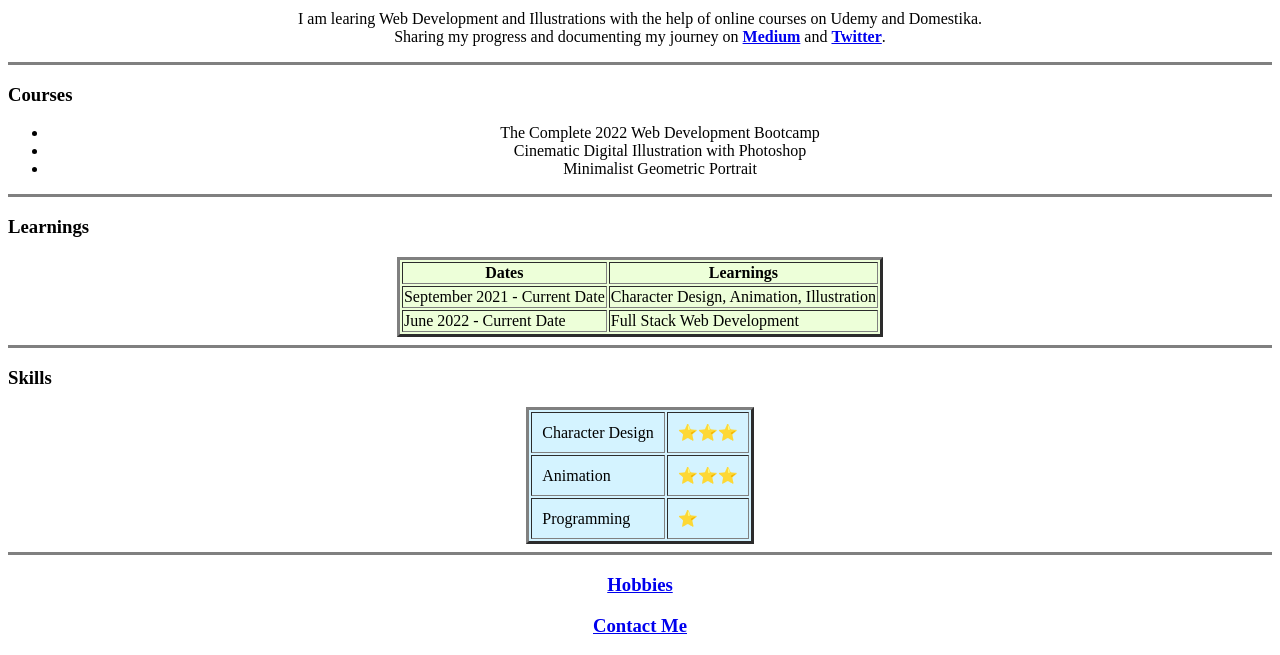
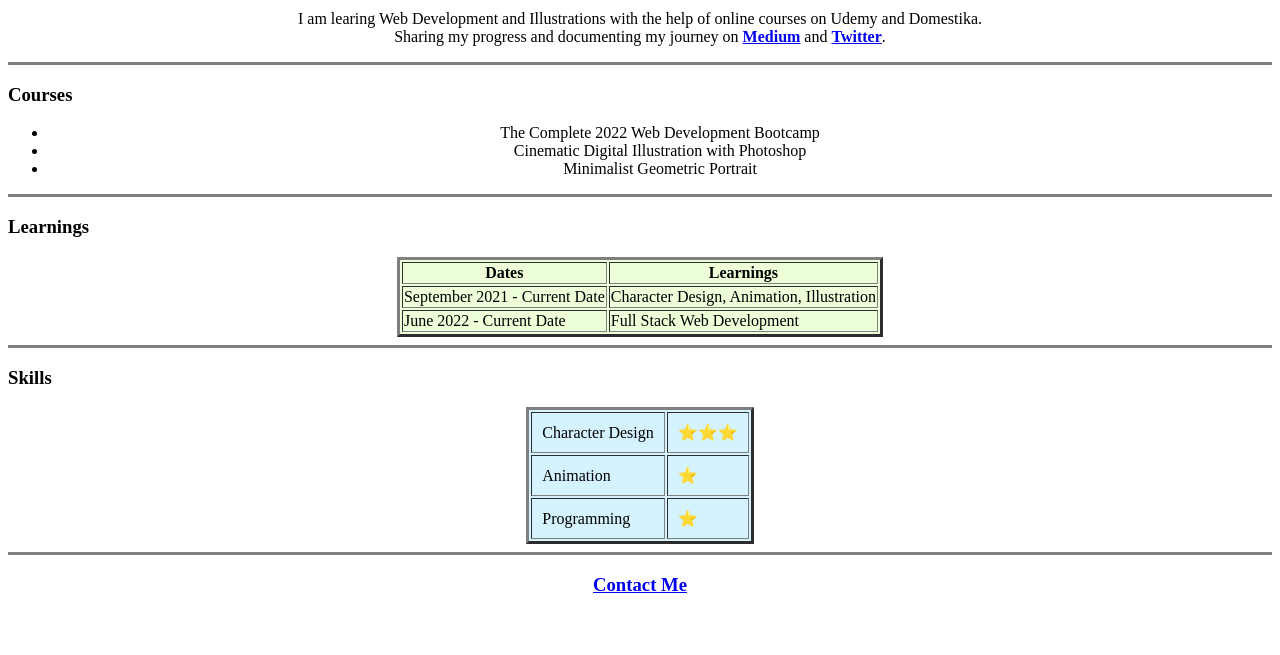
Before and after one commit to ahmdaltf/htmlproject, a plain HTML site: page index.html in a window 1280 px wide. Shown: the part 342-997 px from the top of the page. After the commit the page ends 957 px from the top, so only its background shows below. Drawn offline with Linux system fonts and the light colour scheme.

Commit message:
Few details

```diff
--- a/index.html
+++ b/index.html
@@ -56,13 +56,12 @@
      <center>
      <table cellpadding="10" border="3" bgcolor=#d4f3ff>
          <tr><td>Character Design</td><td>⭐⭐⭐</td></tr>
-         <tr><td>Animation</td><td>⭐⭐⭐</td></tr>
+         <tr><td>Animation</td><td>⭐</td></tr>
          <tr><td>Programming</td><td>⭐</td></tr>
      </table>
      </center>
      <hr size="3" noshade>
      <center>
-        <h3><a href="hobbies.html">Hobbies</a></h3>
         <h3><a href="contact.html">Contact Me</a></h3>
      </center>
     </body>
```
